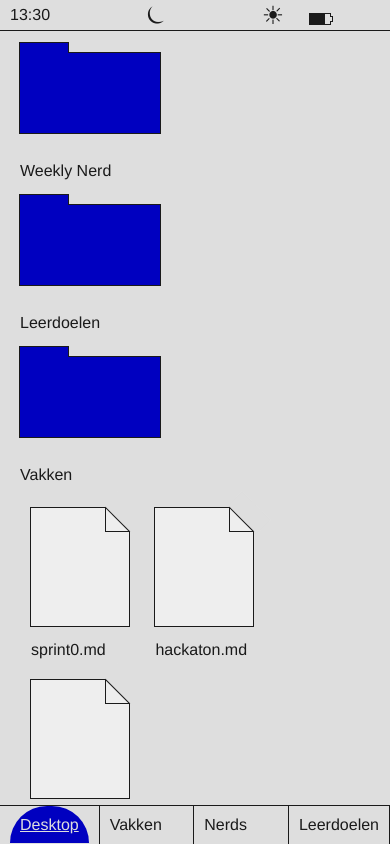
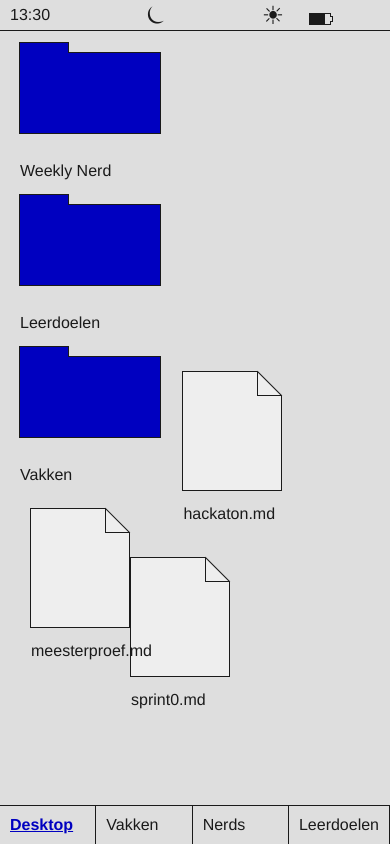
Before and after one commit to AlishaSoedamah/mwdd-blog26, an Astro site: page / in a window 390 px wide. Built offline with nearby package versions, Linux system fonts and the light colour scheme; Astro itself is replaced by a stand-in of ours.

Commit message:
no idea how im going to make this responsive

```diff
--- a/src/components/Footer.astro
+++ b/src/components/Footer.astro
@@ -34,11 +34,9 @@ const currentPath = Astro.url.pathname;
 		}
 	}
 
-	 a.active {
+	a.active {
 		text-decoration: underline;
-		color: var(--bg);
-		background: var(--folder-color);
-		padding: 10px;
-		border-radius: 60px 60px 0 0 ;
+		color: var(--folder-color);
+		font-weight: 700;
 	}
 </style>
--- a/src/pages/index.astro
+++ b/src/pages/index.astro
@@ -16,12 +16,11 @@ import LoadingScreen from '../components/LoadingScreen.astro';
 		<LoadingScreen/>
 		<Header/>
 		<main>
-			<section>
 			<section class="screen">
 				<DesktopFolder url="/blogs" name="Weekly Nerd"/>
 				<DesktopFolder url="/leerdoelen" name="Leerdoelen"/>
 				<DesktopFolder url="/vakken" name="Vakken"/>
-					<details class="auto-close" name="open_one">
+				<details class="draggable auto-close" name="open_one">
 					<summary>
 						<p>sprint0.md</p>
 						<div class="file-corner"></div>
@@ -35,7 +34,7 @@ import LoadingScreen from '../components/LoadingScreen.astro';
 						</p>
 					</div>
 				</details>
-					<details class="auto-close" name="open_one">
+				<details class="draggable auto-close" name="open_one">
 					<summary>
 						<p>hackaton.md</p>
 						<div class="file-corner"></div>
@@ -96,10 +95,9 @@ import LoadingScreen from '../components/LoadingScreen.astro';
 						</ul>
 						<h4>Dag 4 - 26.03.2026</h4>
 						<p>De laaste dag van de hackaton, afsluiting en de reflectie inleveren</p>
-
 					</div>
 				</details>
-					<details class="auto-close" name="open_one">
+				<details class="draggable auto-close" name="open_one">
 					<summary>
 						<p>meesterproef.md</p>
 						<div class="file-corner"></div>
@@ -244,7 +242,6 @@ import LoadingScreen from '../components/LoadingScreen.astro';
 					</div>
 				</details>
 			</section>
-			</section>
 		</main>
 		<Footer/>
 	</body>
@@ -254,4 +251,76 @@ import LoadingScreen from '../components/LoadingScreen.astro';
 	a {
 		text-decoration: underline;
 	}
+
+	.draggable {
+		position: fixed;
+		cursor: grab;
+  	}
+
+	.draggable:nth-of-type(1) {
+		top: 400px;
+		left: 300px;
+	}
+
+	.draggable:nth-of-type(2) {
+		top: 100px;
+    	left: 208px;
+	}
+
+	.draggable:nth-of-type(3) {
+		top: 200px;
+    	left: 550px;
+	}
+
+	@media (max-width: 700px) {
+		.draggable {
+			position: relative;
+			cursor: grab;
+  		}
+
+		.draggable:nth-of-type(1) {
+			top: 50px;
+			left: 100px;
+		}
+
+		.draggable:nth-of-type(2) {
+			top: -136px;
+			left: 28px;
+		}
+
+		.draggable:nth-of-type(3) {
+			top: -171px;
+			left: 0;
+		}
+	}
 </style>
+
+<script>
+	document.addEventListener('click', (event) => {
+		document.querySelectorAll('details.auto-close').forEach((details) => {
+		if (details.open && !details.contains(event.target)) {
+			details.open = false;
+		}
+		});
+	});
+
+	//claude helped me move things...
+ 	document.querySelectorAll('.draggable').forEach(el => {
+		let offsetX, offsetY;
+
+		el.addEventListener('mousedown', (e) => {
+		offsetX = e.clientX - el.getBoundingClientRect().left;
+		offsetY = e.clientY - el.getBoundingClientRect().top;
+
+		const onMove = (e) => {
+			el.style.left = `${e.clientX - offsetX}px`;
+			el.style.top = `${e.clientY - offsetY}px`;
+		};
+
+		document.addEventListener('mousemove', onMove);
+		document.addEventListener('mouseup', () => {
+			document.removeEventListener('mousemove', onMove);
+		}, { once: true });
+		});
+  });
+</script>
--- a/src/pages/leerdoelen.astro
+++ b/src/pages/leerdoelen.astro
@@ -26,10 +26,7 @@ import MusicCard from '../components/MusicCard.astro';
 			<MusicCard>
 				<h2>Leerdoel 2</h2>
 				<p>
-					Kwaliteit > kwantiteit. Eigenlijk wil je liever een goed klein gedeelte hebben
-					van een website dan de hele website die dan slecht gebouwd is en de "wauw" mist. Ik heb heel vaak dat ik maar gewoon iets wil maken dat "af"
-					is en niet per se tot de details is uitgewerkt. Wat jammer is want ik kan best goed iets uitwerken als ik er echt voor ga zitten. Om dit
-					leerdoel te halen ga ik hier bewuster van worden en ga ik me meer focusen op micro interacties/details.
+					Kwaliteit > kwantiteit. Om dit leerdoel te halen ga ik me meer focusen op micro interacties en details. Vooral ook meer proberen met DRY te werken (Do Not Repeat Yourself).
 				</p>
 			</MusicCard>
 			<MusicCard>
--- a/src/styles/global.css
+++ b/src/styles/global.css
@@ -128,7 +128,6 @@ summary {
 	height: 120px;
 	border:  var(--off-black) solid 1px;
 	margin: 20px 10px;
-	z-index: 0;
 	p {
 		margin-top: 130px;
 	}
@@ -165,7 +164,7 @@ img {
 	border: var(--folder-color) solid 7px;
 	padding: 65px 25px 25px 25px;
 	width: clamp(300px, 100vw, 50rem);
-	z-index: 10;
+	z-index: 9999;
 	background: var(--bg-content);
 	&::after {
 		content: "";
```
Also changed, not shown: src/scripts/main.js (deleted, +0 -19 lines), src/components/Header.astro (indentation only), 1 other file. Lines whose indentation alone changed are shown as unchanged.
